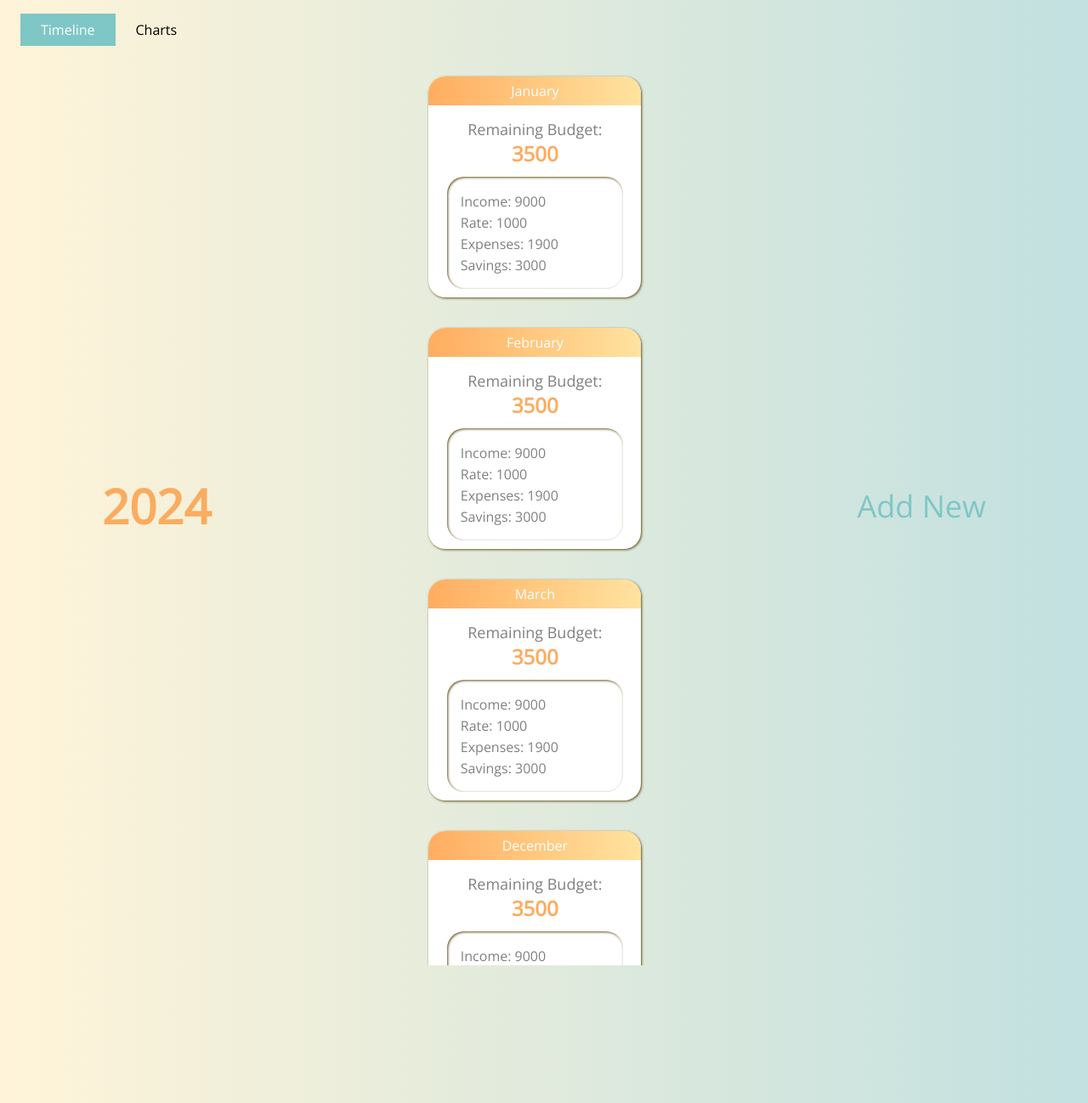
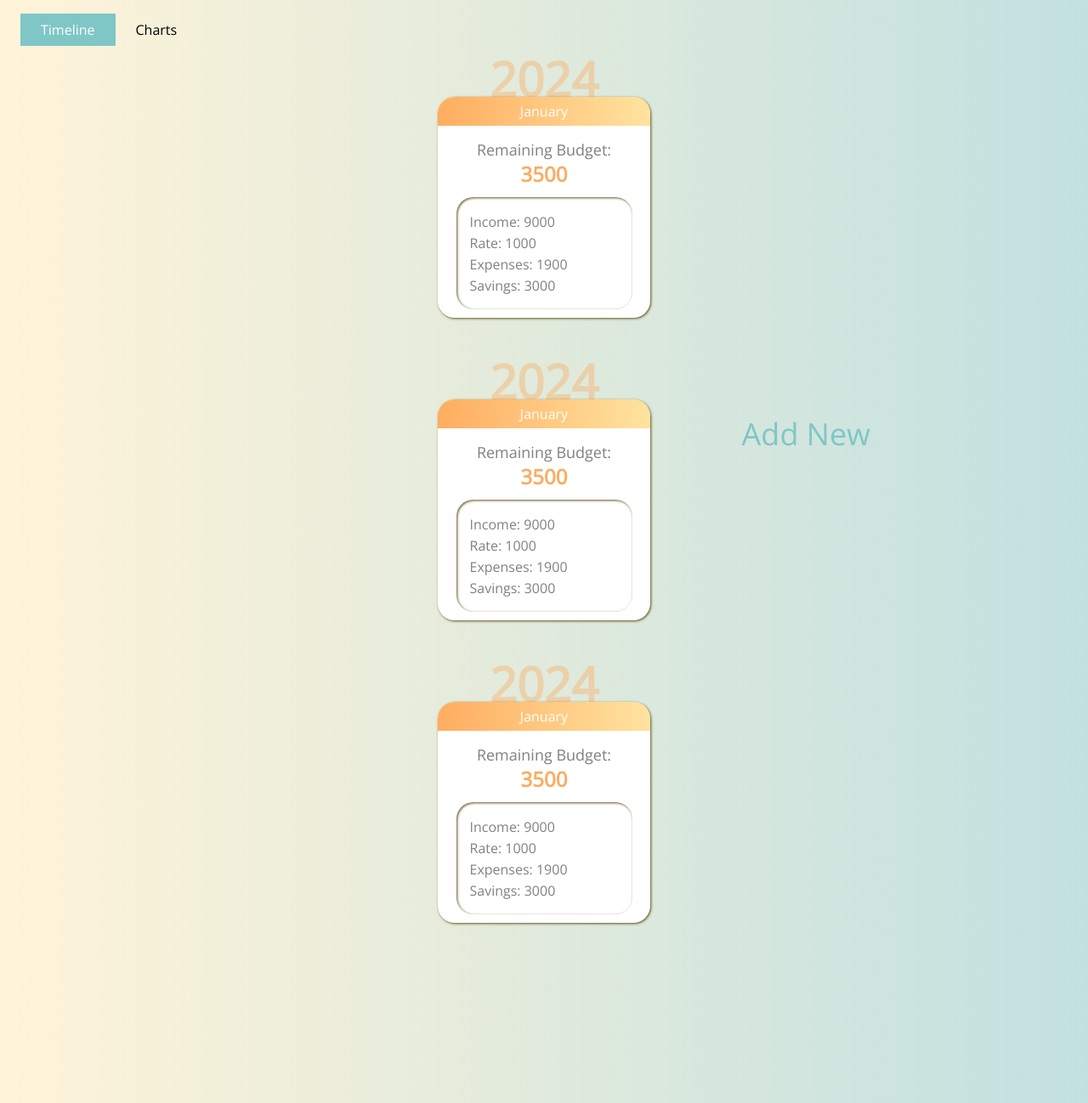
Before and after one commit to AlexSuciu1989/homebuddy, a PHP site: page /budget-buddy.html in a window 1280 px wide. Shown: the part 55-1353 px from the top of the page at 85% size. Run offline with PHP 8.4, Linux system fonts and the light colour scheme.

Commit message:
Updated layout for budget cards

```diff
--- a/budget-buddy.html
+++ b/budget-buddy.html
@@ -5,6 +5,7 @@
     <meta name="viewport" content="width=device-width, initial-scale=1.0">
 
     <link rel="stylesheet" href="./css/budget-buddy.css">
+    <script src="./js/budget-buddy.js"></script>
 </head>
 
 <body>
@@ -25,13 +26,38 @@
         </div>
     </header>
     <section class="sub-navigation">
-        <div class="timeline-nav active-nav">Timeline</div>
-        <div class="charts-nav">Charts</div>
+        <div class="timeline-nav active-nav" id="timeline-nav">Timeline</div>
+        <div class="charts-nav" id="charts-nav">Charts</div>
     </section>
     <div class="budget-timeline">
-        <div class="year-container">2024</div>
 
         <div class="timeline">
+            <div class="card add-new-card">
+                <input type="text" class="card-year add-year" placeholder="Year">
+                <select class="card-month add-month">
+                    <option>January</option>
+                    <option>February</option>
+                    <option>March</option>
+                    <option>April</option>
+                    <option>May</option>
+                    <option>June</option>
+                    <option>July</option>
+                    <option>August</option>
+                    <option>September</option>
+                    <option>October</option>
+                    <option>November</option>
+                    <option>December</option>
+                </select>
+
+                    <input type="text" class="new-income-amount add-new" placeholder="income amount">
+                    <input type="text" class="new-lawns-amount add-new" placeholder="lawns amount">
+                    <input type="text" class="new-expenses-amount add-new" placeholder="expenses amount">
+                    <input type="text" class="new-savings-amount add-new" placeholder="savings amount">
+
+                <button class="save-button">Save</button>
+            </div>
+            <div class="card-container">
+                <div class="year-container">2024</div>
                 <div class="card">
                     <p class="card-year">2023</p>
                     <p class="card-month">January</p>
@@ -43,45 +69,11 @@
                         <div class="savings">Savings: <span class="savings-amount">3000</span></div>
                     </div>
                 </div>
-
+            </div>
+            <div class="card-container">
+                <div class="year-container">2024</div>
                 <div class="card">
                     <p class="card-year">2023</p>
-                <p class="card-month">February</p>
-                <div class="remaining-budget">Remaining Budget: <span class="remaining-budget-amount">3500</span></div>
-                <div class="card-details">
-                    <div class="income">Income: <span class="income-amount">9000</span></div>
-                    <div class="lawns">Rate: <span class="lawns-amount">1000</span></div>
-                    <div class="expenses">Expenses: <span class="expenses-amount">1900</span></div>
-                    <div class="savings">Savings: <span class="savings-amount">3000</span></div>
-                </div>
-            </div>
-
-            <div class="card">
-                <p class="card-year">2024</p>
-                <p class="card-month">March</p>
-                <div class="remaining-budget">Remaining Budget: <span class="remaining-budget-amount">3500</span></div>
-                <div class="card-details">
-                    <div class="income">Income: <span class="income-amount">9000</span></div>
-                    <div class="lawns">Rate: <span class="lawns-amount">1000</span></div>
-                    <div class="expenses">Expenses: <span class="expenses-amount">1900</span></div>
-                    <div class="savings">Savings: <span class="savings-amount">3000</span></div>
-                </div>
-            </div>
-
-            <div class="card">
-                <p class="card-year">2024</p>
-                <p class="card-month">December</p>
-                <div class="remaining-budget">Remaining Budget: <span class="remaining-budget-amount">3500</span></div>
-                <div class="card-details">
-                    <div class="income">Income: <span class="income-amount">9000</span></div>
-                    <div class="lawns">Rate: <span class="lawns-amount">1000</span></div>
-                    <div class="expenses">Expenses: <span class="expenses-amount">1900</span></div>
-                    <div class="savings">Savings: <span class="savings-amount">3000</span></div>
-                </div>
-            </div>
-
-            <div class="card">
-                <p class="card-year">2025</p>
                     <p class="card-month">January</p>
                     <div class="remaining-budget">Remaining Budget: <span class="remaining-budget-amount">3500</span></div>
                     <div class="card-details">
@@ -91,22 +83,12 @@
                         <div class="savings">Savings: <span class="savings-amount">3000</span></div>
                     </div>
                 </div>
-
+            </div>
+            <div class="card-container">
+                <div class="year-container">2024</div>
                 <div class="card">
-                <p class="card-year">2025</p>
-                <p class="card-month">February</p>
-                <div class="remaining-budget">Remaining Budget: <span class="remaining-budget-amount">3500</span></div>
-                <div class="card-details">
-                    <div class="income">Income: <span class="income-amount">9000</span></div>
-                    <div class="lawns">Rate: <span class="lawns-amount">1000</span></div>
-                    <div class="expenses">Expenses: <span class="expenses-amount">1900</span></div>
-                    <div class="savings">Savings: <span class="savings-amount">3000</span></div>
-                </div>
-            </div>
-
-            <div class="card">
-                <p class="card-year">2025</p>
-                <p class="card-month">March</p>
+                    <p class="card-year">2023</p>
+                    <p class="card-month">January</p>
                     <div class="remaining-budget">Remaining Budget: <span class="remaining-budget-amount">3500</span></div>
                     <div class="card-details">
                         <div class="income">Income: <span class="income-amount">9000</span></div>
@@ -116,8 +98,10 @@
                     </div>
                 </div>
             </div>
-
+        </div>
+        <div class="addnew-sect">
             <div class="addnew-container">Add New</div>
+        </div>
     </div>
 
 </body>
--- a/css/budget-buddy.css
+++ b/css/budget-buddy.css
@@ -26,23 +26,35 @@ html{
 
 .budget-timeline{
     display: flex;
-    justify-content: space-around;
+    flex-direction: row;
+    width:100%;
+    justify-content: center;
+
+}
+
+.timeline{
+    display: flex;
+    align-items: center;
     height: 80vh;
+    overflow: auto;
+    flex-direction: column;
+}
+
+.card-container{
+    display: flex;
+    flex-direction: column;
 }
 
 .year-container{
     font-size: 56px;
     font-weight: bold;
     color:var(--orange);
-    height: 80vh;
+    opacity: 0.4;
     display: flex;
     align-items: center;
-}
-
-.timeline{
-    height:80vh;
-    width: 280px;
-    overflow: auto;
+    justify-content: center;
+    margin-bottom: -16px;
+    padding-bottom: 0px;
 }
 
 .timeline::-webkit-scrollbar{
@@ -58,9 +70,9 @@ html{
     flex-direction: column;
     align-items: center;
     border-radius: 20px;
-    overflow: hidden;
+
     padding-bottom: 10px;
-    margin: 36px 16px;
+    margin: 0px 16px  36px 16px;
     position: relative;
     box-shadow: 1px 1px 3px #615019;
 }
@@ -76,6 +88,8 @@ html{
     color:white;
     padding-top: 6px;
     padding-bottom: 6px;
+    border-top-left-radius: 20px;
+    border-top-right-radius: 20px;
 }
 
 .card-details{
@@ -107,14 +121,52 @@ html{
 }
 
 .addnew-container{
-    height: 100%;
     font-size: 36px;
     color: var(--blue);
     display: flex;
     align-items: center;
+    position: absolute;
+    right: 20%;
+    top: 40%;
 }
 
 .addnew-container:hover{
     cursor: pointer;
     text-decoration: underline;
 }
+
+.add-new{
+    margin: 4px;
+    border-radius: 6px;
+    border: 1px solid var(--orange);
+    padding: 6px 6px;
+}
+
+.add-month{
+    color: black;
+    border:none;
+    margin-bottom: 16px;
+
+}
+
+.add-new-card{
+    display: none;
+}
+
+.visible{
+    display: flex;
+}
+
+.save-button{
+    background: var(--orange-gradient);
+    border:none;
+    border-radius:6px;
+    color:white;
+    margin-top: 6px;
+    padding: 4px 8px;
+}
+
+.save-button:hover{
+    box-shadow: 0px 0px 2px black;
+    cursor:pointer;
+}
```
Also changed, not shown: js/budget-buddy.js (added, +69 -0 lines). Lines whose indentation alone changed are shown as unchanged.
